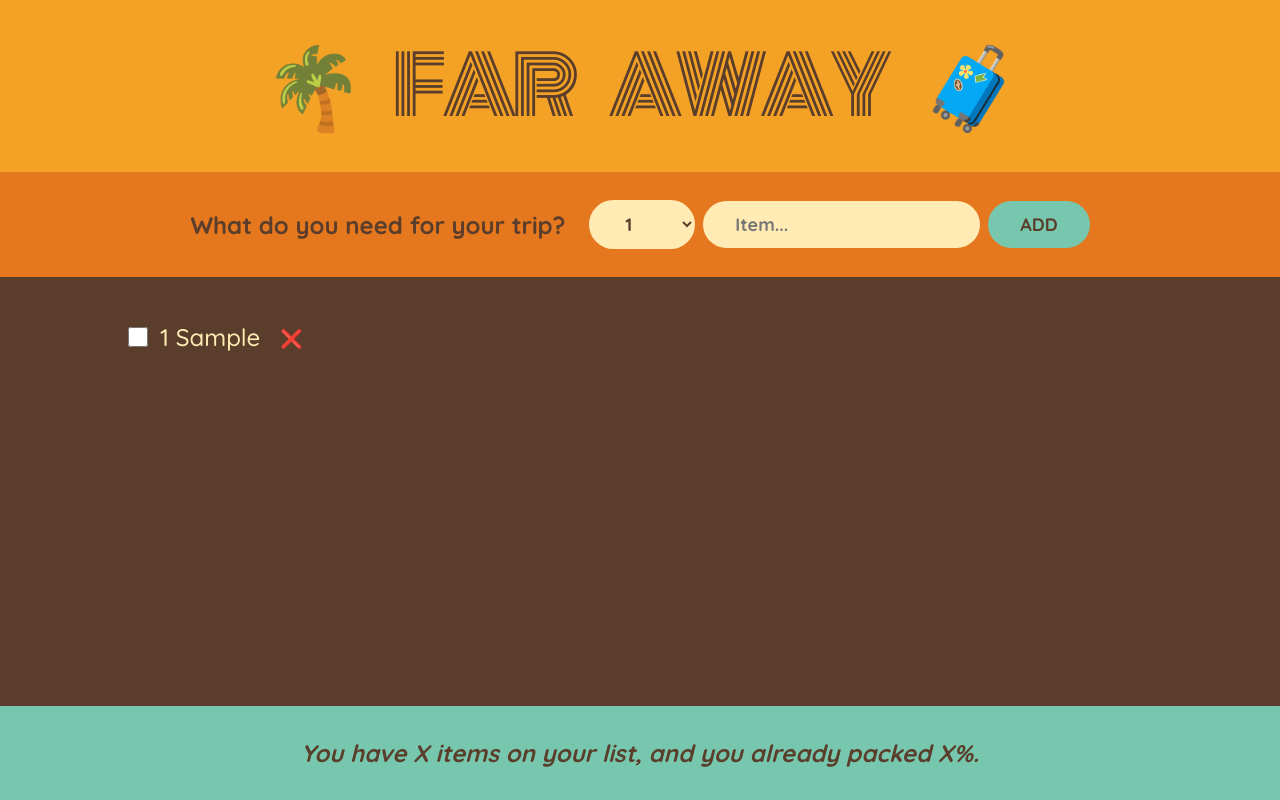
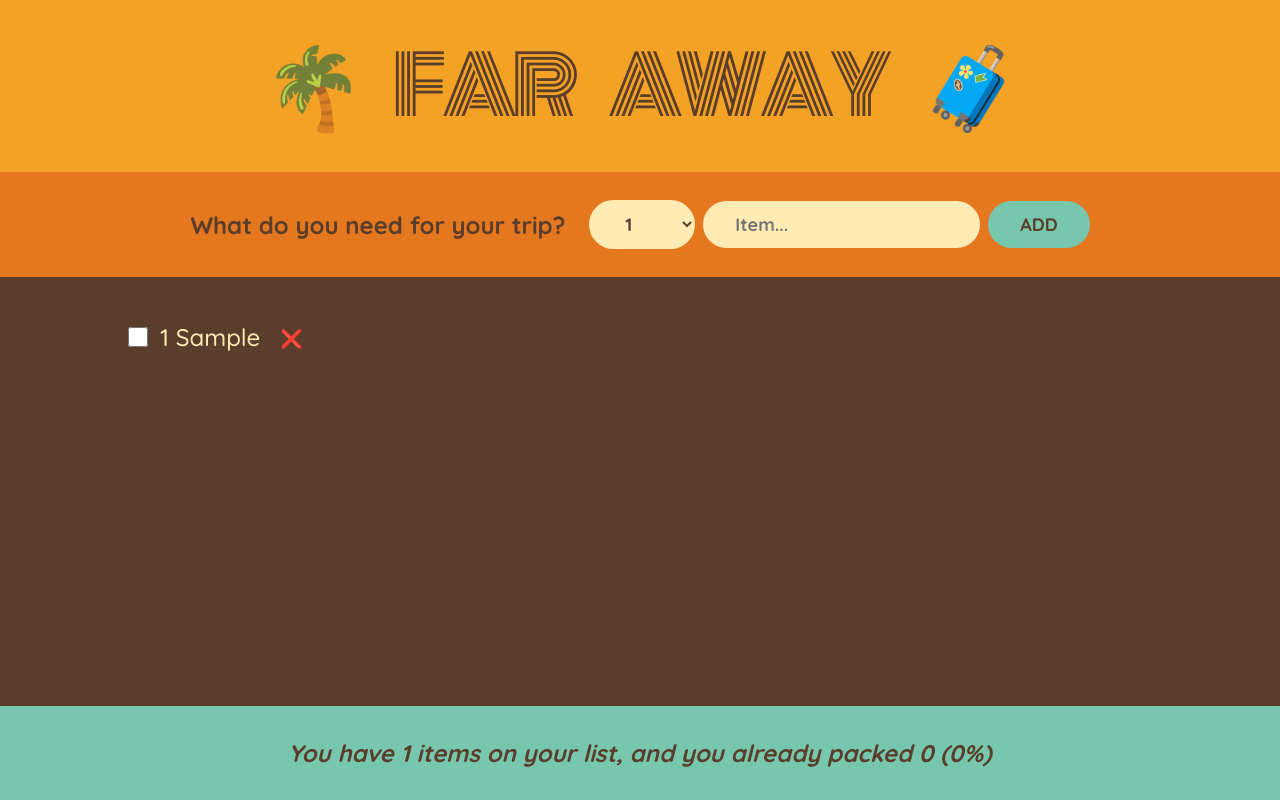
Before and after one commit to natalieflcn/React-Coding-Challenges, a React (Create React App) app in the folder cc-travel-list/: page / in a window 1280 px wide. Both pictures are taken after typing "Sample" into the empty fields and a click on the button "ADD". Built offline with nearby package versions, Linux system fonts and the light colour scheme.

Commit message:
Used derived state to render Stats component

```diff
--- a/cc-travel-list/src/App.js
+++ b/cc-travel-list/src/App.js
@@ -29,7 +29,7 @@
         onDeleteItem={handleDeleteItem}
         onToggleItem={handleToggleItem}
       />
-      <Stats />
+      <Stats items={items} />
     </div>
   );
 }
@@ -112,10 +112,25 @@
   );
 }
 
-function Stats() {
+function Stats({ items }) {
+  if (items.length === 0) {
+    return (
+      <p className="stats">Start adding some items to your packing list.</p>
+    );
+  }
+
+  const numItems = items.length;
+  const packedItems = items.filter((item) => item.packed).length;
+  const percentage = Math.round((packedItems / numItems) * 100);
+
   return (
     <footer className="stats">
-      <em>You have X items on your list, and you already packed X%.</em>
+      <em>
+        {percentage === 100
+          ? `You got everything! Ready to go.`
+          : `You have ${numItems} items on your list, and you already packed
+        ${packedItems} (${percentage}%)`}
+      </em>
     </footer>
   );
 }
```
